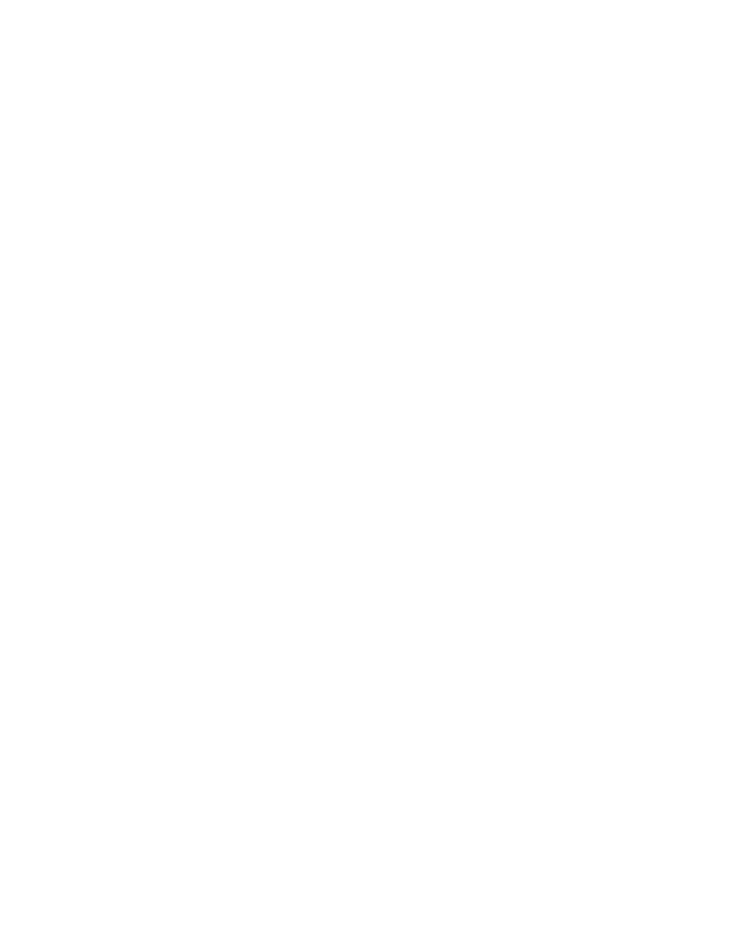
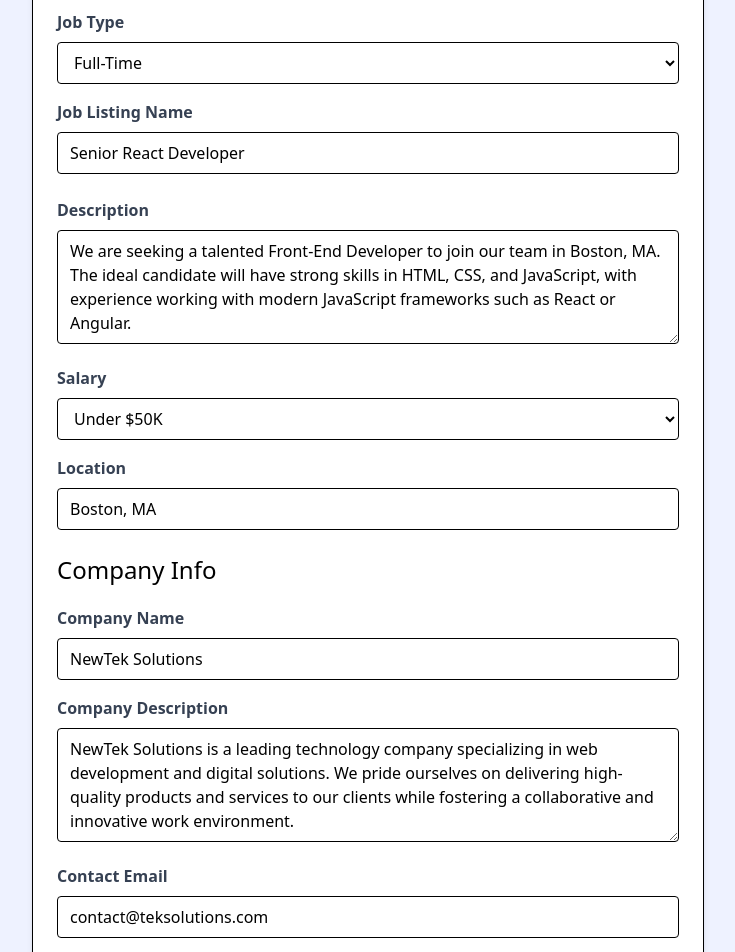
Before and after one commit to coderfrnd/job-list-react-project, a React (Vite) app: page /edit-jobs/1 in a window 1280 px wide. Before the commit this address had no page. Shown: the part 260-1212 px from the top of the page, without its empty margins (272-1007 px from the left). Before the commit the page ends 800 px from the top, so only its background shows below. Built offline with nearby package versions, Linux system fonts and the light colour scheme; data requests are answered from the project's data file.

Commit message:
done job list

```diff
--- a/src/App.jsx
+++ b/src/App.jsx
@@ -4,6 +4,7 @@
 import Jobs from './Layout/Jobs'
 import Addjobs from './Layout/Addjobs'
 import JobPage from './component/JobPage'
+import Editjob from './component/Editjob'
 
 function App() {
 
@@ -25,6 +26,24 @@
   })
   alert("Deleted succeesfully")
 }
+async function editFormData(updatedFormData) {
+  try {
+    let {id} = updatedFormData
+  const res = await fetch(`http://localhost:8000/jobs/${id}` , {
+    method: 'PUT',
+    headers:{
+      'Content-Type':"application/json"
+    },
+    body:JSON.stringify(updatedFormData)
+  })
+  const data = await res.json()
+  console.log(data);
+  } catch (error) {
+    console.log("Error in  app page updated section",error);
+  }
+
+  return
+}
 
   return (
     <>
@@ -32,6 +51,7 @@
     <Route index element = {<Home/>} />
     <Route path='/jobs' element = {<Jobs/>} />
     <Route path='/jobs/:id' element = {<JobPage deleteFormData={deleteFormData} />} />
+    <Route path='/edit-jobs/:id' element = {<Editjob addJobUpdatedSubmit = {editFormData} />} />
     <Route path='/addjobs' element= {<Addjobs addJobSubmit = {addJob} />}/>
    </Routes>
     </>
--- /dev/null
+++ b/src/component/Editjob.jsx
@@ -0,0 +1,161 @@
+// import React from 'react'
+import React, { useEffect, useState } from 'react'
+import { Navbar } from '../component/Navbar'
+import { useNavigate, useParams} from 'react-router';
+
+const Editjob = ({addJobUpdatedSubmit}) => {
+    let {id} =   useParams()
+    const [title, setTitle] = useState("");
+    const [type, setType] = useState("");
+    const [description, setDescription] = useState("");
+    const [location, setLocation] = useState("");
+    const [salary, setSalary] = useState("");
+    const [company, setCompany] = useState({
+      name:"",
+      description: "",
+      contactEmail:  "",
+      contactPhone: ""
+    });
+
+  let navigate = useNavigate()
+    // function submit(e) {
+    //   e.preventDefault();
+    //   const formObj = {
+    //     id,
+    //     title,
+    //     type,
+    //     description,
+    //     location,
+    //     salary,
+    //     company
+    //   };
+    //   addJobSubmit(formObj)
+    //   navigate("/jobs")
+    // }
+    useEffect(()=>{
+        async function fetchData(){
+         try {
+             let res = await fetch(`http://localhost:8000/jobs/${id}`)
+             let data= await res.json()
+            setTitle(data.title)
+            setSalary(data.salary)
+            setLocation(data.location)
+            setDescription(data.description)
+            setCompany((prevCompany)=>({
+               ...prevCompany,
+               ...data.company
+            }))
+         } catch (error) {
+             console.log("Somee Errors occureed in react jobpage",error);
+         }
+         }
+      fetchData()
+     },[])
+
+    function updatedData(e){
+        e.preventDefault();
+        let updatedData = {
+            id,
+            title,
+            salary,
+            location,
+            description,
+            company
+        }
+     addJobUpdatedSubmit(updatedData)
+     navigate("/jobs")
+    }
+
+  return (
+    <>
+         <Navbar />
+         <section className="bg-indigo-50">
+           <div className="container m-auto max-w-2xl py-24">
+             <div className="bg-white px-6 py-8 mb-4 shadow-md rounded-md border m-4 md:m-0">
+               <form onSubmit={updatedData}>
+                 <h2 className="text-3xl text-center font-semibold mb-6">Add Job</h2>
+                 <div className="mb-4">
+                   <label htmlFor="type" className="block text-gray-700 font-bold mb-2">Job Type</label>
+                   <select id="type" name="type" className="border rounded w-full py-2 px-3"
+                     required value={type} onChange={(e) => setType(e.target.value)}>
+                     <option value="Full-Time">Full-Time</option>
+                     <option value="Part-Time">Part-Time</option>
+                     <option value="Remote">Remote</option>
+                     <option value="Internship">Internship</option>
+                   </select>
+                 </div>
+                 <div className="mb-4">
+                   <label className="block text-gray-700 font-bold mb-2">Job Listing Name</label>
+                   <input type="text" id="title" name="title" className="border rounded w-full py-2 px-3 mb-2"
+                     placeholder="eg. Senior React Developer" value={title} onChange={(e) => setTitle(e.target.value)} />
+                 </div>
+                 <div className="mb-4">
+                   <label htmlFor="description" className="block text-gray-700 font-bold mb-2">Description</label>
+                   <textarea id="description" name="description" className="border rounded w-full py-2 px-3" rows="4"
+                     placeholder="Job duties, expectations, requirements, etc" value={description}
+                     onChange={(e) => setDescription(e.target.value)}></textarea>
+                 </div>
+                 <div className="mb-4">
+                   <label htmlFor="salary" className="block text-gray-700 font-bold mb-2">Salary</label>
+                   <select id="salary" name="salary" className="border rounded w-full py-2 px-3" required
+                     value={salary} onChange={(e) => setSalary(e.target.value)}>
+                     <option value="Under $50K">Under $50K</option>
+                     <option value="$50K - 60K">$50K - $60K</option>
+                     <option value="$60K - 70K">$60K - $70K</option>
+                     <option value="$70K - 80K">$70K - $80K</option>
+                     <option value="$80K - 90K">$80K - $90K</option>
+                     <option value="$90K - 100K">$90K - $100K</option>
+                     <option value="$100K - 125K">$100K - $125K</option>
+                     <option value="$125K - 150K">$125K - $150K</option>
+                     <option value="$150K - 175K">$150K - $175K</option>
+                     <option value="$175K - 200K">$175K - $200K</option>
+                     <option value="Over $200K">Over $200K</option>
+                   </select>
+                 </div>
+                 <div className='mb-4'>
+                   <label className='block text-gray-700 font-bold mb-2'>Location</label>
+                   <input type='text' id='location' name='location' className='border rounded w-full py-2 px-3 mb-2'
+                     placeholder='Boston, MA' required value={location} onChange={(e) => setLocation(e.target.value)} />
+                 </div>
+                 <h3 className="text-2xl mb-5">Company Info</h3>
+                 <div className="mb-4">
+                   <label htmlFor="company" className="block text-gray-700 font-bold mb-2">Company Name</label>
+                   <input type="text" id="company" name="company" className="border rounded w-full py-2 px-3"
+                     placeholder="NewTek Solutions" value={company.name}
+                     onChange={(e) => setCompany({ ...company, name: e.target.value })} />
+                 </div>
+                 <div className="mb-4">
+                   <label htmlFor="company_description" className="block text-gray-700 font-bold mb-2">Company Description</label>
+                   <textarea id="company_description" name="company_description" className="border rounded w-full py-2 px-3" rows="4"
+                     placeholder="What does your company do?" value={company.description}
+                     onChange={(e) => setCompany({ ...company, description: e.target.value })}></textarea>
+                 </div>
+                 <div className="mb-4">
+                   <label htmlFor="contact_email" className="block text-gray-700 font-bold mb-2">Contact Email</label>
+                   <input type="email" id="contact_email" name="contact_email" className="border rounded w-full py-2 px-3"
+                     placeholder="contact@teksolutions.com" required value={company.contactEmail}
+                     onChange={(e) => setCompany({ ...company, contactEmail: e.target.value })} />
+                 </div>
+
+                 <div className="mb-4">
+                   <label htmlFor="contact_phone" className="block text-gray-700 font-bold mb-2">Contact Phone</label>
+                   <input type="tel" id="contact_phone" name="contact_phone" className="border rounded w-full py-2 px-3"
+                     placeholder="555-555-5555" value={company.contactPhone}
+                     onChange={(e) => setCompany({ ...company, contactPhone: e.target.value })} />
+                 </div>
+                 <div>
+                   <button
+                     className="bg-indigo-500 hover:bg-indigo-600 text-white font-bold py-2 px-4 rounded-full w-full focus:outline-none focus:shadow-outline"
+                     type="submit">
+                     Add Job
+                   </button>
+                 </div>
+               </form>
+             </div>
+           </div>
+         </section>
+       </>
+  )
+}
+
+export default Editjob
--- a/src/component/JobPage.jsx
+++ b/src/component/JobPage.jsx
@@ -29,6 +29,9 @@
      deleteFormData(jobId)
      navigate("/jobs")
     }
+
+
+
   return (
     <>
     <Navbar/>
@@ -81,17 +84,12 @@
           <aside>
             <div className="bg-white p-6 rounded-lg shadow-md">
               <h3 className="text-xl font-bold mb-6">Company Info</h3>
-
               <h2 className="text-2xl">{apiData.company.name}</h2>
-
               <p className="my-2">
               {apiData.company.description}
               </p>
-
               <hr className="my-4" />
-
               <h3 className="text-xl">Contact Email:</h3>
-
               <p className="my-2 bg-indigo-100 p-2 font-bold">
                {apiData.company.contactEmail}
               </p>
@@ -103,7 +101,7 @@
             <div className="bg-white p-6 rounded-lg shadow-md mt-6">
               <h3 className="text-xl font-bold mb-6">Manage Job</h3>
               <Link
-                to="/jobs"
+                  to = {`/edit-jobs/${id}`}
                 className="bg-indigo-500 hover:bg-indigo-600 text-white text-center font-bold py-2 px-4 rounded-full w-full focus:outline-none focus:shadow-outline mt-4 block"
                 >Edit Job
                 </Link>
--- a/src/jobs.json
+++ b/src/jobs.json
@@ -31,10 +31,9 @@
     {
       "id": "4",
       "title": "React Front-End Developer",
-      "type": "Part-Time",
+      "salary": "$150K - 175K",
+      "location": "Pheonix, ABCDEFGHIJKLMN",
       "description": "Join our team as a Part-Time Front-End Developer in beautiful Pheonix, AZ. We are looking for a self-motivated individual with a passion for creating engaging user experiences. This position offers flexible hours and the opportunity to work remotely.",
-      "location": "Pheonix, AZ",
-      "salary": "$60K - $70K",
       "company": {
         "name": "Alpha Elite",
         "description": "Alpha Elite is a dynamic startup specializing in digital marketing and web development. We are committed to fostering a diverse and inclusive workplace where creativity and innovation thrive.",
@@ -55,6 +54,20 @@
         "contactEmail": "contact@consecteturadipisicing.com",
         "contactPhone": "555-555-5555"
       }
+    },
+    {
+      "id": "b7d5",
+      "title": "NODE JS ",
+      "type": "Part-Time",
+      "description": "BACKEND",
+      "location": "MZP",
+      "salary": "$150K - 175K",
+      "company": {
+        "name": "NOTHING .ENT",
+        "description": "NOTHING",
+        "contactEmail": "nothing@gmail.com",
+        "contactPhone": "54623578545"
+      }
     }
   ]
 }
```
